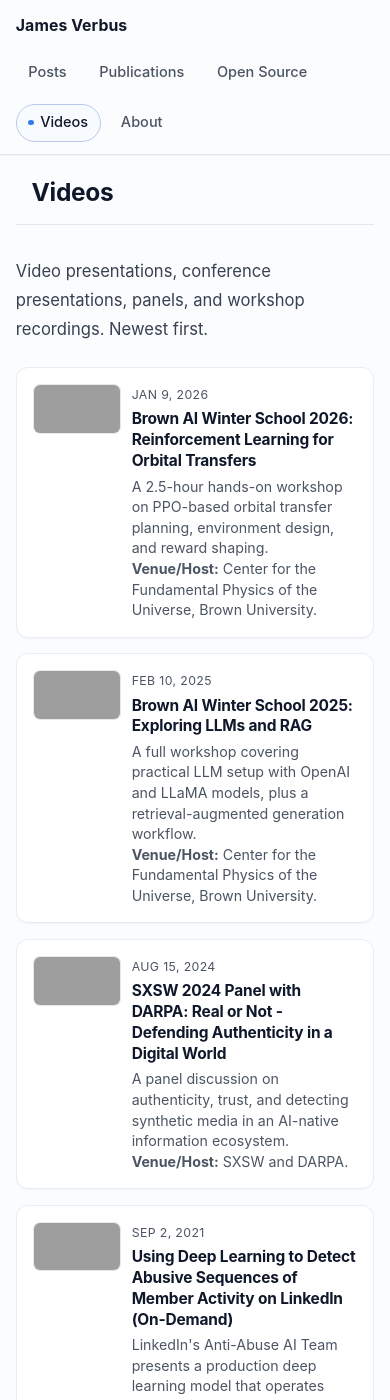
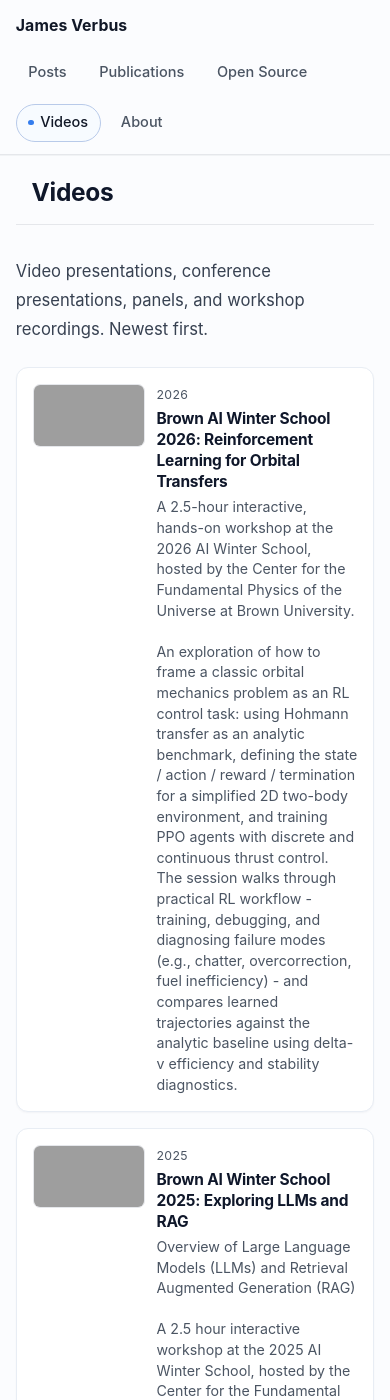
Before and after one commit to jverbus/jverbus.github.io, a Jekyll site: the page built from videos.md, in a window 390 px wide and 1400 px high, cut to the strip 0-1400 px from the top of the window. Built offline with Jekyll 4.4.1, drawn with Linux system fonts in a browser that asks for light colours; some of the changed text lies outside the part shown; grey boxes are pictures that could not be loaded.

Commit message:
feat(site): add Videos and Open Source sections; standardize media cards
  - add Videos and Open Source tabs to top navigation
  - rebuild /videos/ with post-style cards, left-aligned thumbnails, year-only dates, and bold Venue/Host line formatting
  - update video entries/titles/descriptions (Brown 2025/2026, Spark+AI Summit 2020, Fighting Abuse @Scale 2019, Scale talk)
  - add /open-source/ content centered on linkedin/isolation-forest, including links, related posts, and video references
  - remove Latest release and License badges from open-source project block; keep stars/forks
  - add and place new images (isolation_forest.svg, jverbus_abuse_at_scale.jpeg, thermosyphon image on About)
  - refine shared CSS for consistent card styling, responsive thumbnail sizing, and open-source hero alignment

```diff
--- a/assets/css/modern.css
+++ b/assets/css/modern.css
@@ -626,6 +626,31 @@
   display: block;
 }
 
+.project-hero {
+  display: grid;
+  grid-template-columns: 120px minmax(0, 1fr);
+  gap: 0.9rem;
+  align-items: center;
+  margin-bottom: var(--space-6);
+}
+
+.project-logo {
+  width: 120px;
+  max-width: 100%;
+  justify-self: start;
+}
+
+.project-hero-content .project-name {
+  margin: 0 0 0.35rem;
+  font-size: 1.08rem;
+  font-weight: 650;
+  color: var(--heading);
+}
+
+.project-hero-content .project-metrics {
+  margin-bottom: 0;
+}
+
 .page-publications .entry-content > ul {
   list-style: none;
   padding: 0;
@@ -697,13 +722,13 @@
 
 .video-list-item {
   display: grid;
-  grid-template-columns: 116px minmax(0, 1fr);
-  gap: 0.95rem;
+  grid-template-columns: 152px minmax(0, 1fr);
+  gap: 1rem;
   align-items: start;
 }
 
 .video-list-thumb {
-  width: 116px;
+  width: 152px;
   aspect-ratio: 16 / 9;
   object-fit: cover;
   border-radius: 8px;
@@ -773,12 +798,12 @@
   }
 
   .video-list-item {
-    grid-template-columns: 88px minmax(0, 1fr);
-    gap: 0.7rem;
+    grid-template-columns: 112px minmax(0, 1fr);
+    gap: 0.75rem;
   }
 
   .video-list-thumb {
-    width: 88px;
+    width: 112px;
     border-radius: 7px;
   }
 
@@ -789,6 +814,19 @@
   .video-list-content .post-list-description {
     font-size: 0.9rem;
     line-height: 1.45;
+  }
+
+  .project-hero {
+    grid-template-columns: 92px minmax(0, 1fr);
+    gap: 0.7rem;
+  }
+
+  .project-logo {
+    width: 92px;
+  }
+
+  .project-hero-content .project-name {
+    font-size: 1rem;
   }
 }
 
--- a/videos.md
+++ b/videos.md
@@ -11,23 +11,23 @@
   <article class="post-list-item video-list-item" role="listitem">
     <img class="video-list-thumb" src="https://i.ytimg.com/vi/BdPzEhGc7Cw/hqdefault.jpg" alt="Workshop video thumbnail for reinforcement learning orbital transfer presentation" loading="lazy">
     <div class="video-list-content">
-      <p class="post-list-date">Jan 9, 2026</p>
+      <p class="post-list-date">2026</p>
       <h3 class="post-list-title"><a href="https://www.youtube.com/watch?v=BdPzEhGc7Cw" target="_blank" rel="noopener">Brown AI Winter School 2026: Reinforcement Learning for Orbital Transfers</a></h3>
-      <p class="post-list-description">A 2.5-hour hands-on workshop on PPO-based orbital transfer planning, environment design, and reward shaping.<br><strong>Venue/Host:</strong> Center for the Fundamental Physics of the Universe, Brown University.</p>
+      <p class="post-list-description">A 2.5-hour interactive, hands-on workshop at the 2026 AI Winter School, hosted by the Center for the Fundamental Physics of the Universe at Brown University.<br><br>An exploration of how to frame a classic orbital mechanics problem as an RL control task: using Hohmann transfer as an analytic benchmark, defining the state / action / reward / termination for a simplified 2D two-body environment, and training PPO agents with discrete and continuous thrust control. The session walks through practical RL workflow - training, debugging, and diagnosing failure modes (e.g., chatter, overcorrection, fuel inefficiency) - and compares learned trajectories against the analytic baseline using delta-v efficiency and stability diagnostics.</p>
     </div>
   </article>
   <article class="post-list-item video-list-item" role="listitem">
     <img class="video-list-thumb" src="https://i.ytimg.com/vi/3Ra9vuHEh7U/hqdefault.jpg" alt="Workshop video thumbnail for LLM and RAG workshop" loading="lazy">
     <div class="video-list-content">
-      <p class="post-list-date">Feb 10, 2025</p>
+      <p class="post-list-date">2025</p>
       <h3 class="post-list-title"><a href="https://www.youtube.com/watch?v=3Ra9vuHEh7U&list=PL21yWP3gTVmo7gfqS1y0GSeB5ypla8kvi&index=5" target="_blank" rel="noopener">Brown AI Winter School 2025: Exploring LLMs and RAG</a></h3>
-      <p class="post-list-description">A full workshop covering practical LLM setup with OpenAI and LLaMA models, plus a retrieval-augmented generation workflow.<br><strong>Venue/Host:</strong> Center for the Fundamental Physics of the Universe, Brown University.</p>
+      <p class="post-list-description">Overview of Large Language Models (LLMs) and Retrieval Augmented Generation (RAG)<br><br>A 2.5 hour interactive workshop at the 2025 AI Winter School, hosted by the Center for the Fundamental Physics of the Universe at Brown University.<br><br>An exploration of LLM tools and techniques, including using OpenAI API, an open LLaMA model, and retrieval-augmented generation (RAG) for improving AI system performance with external data. We set up an LLM using both OpenAI's API and a locally installed LLaMa model, and build a basic RAG system to demonstrate how external data can be leveraged to enhance AI outputs</p>
     </div>
   </article>
   <article class="post-list-item video-list-item" role="listitem">
     <img class="video-list-thumb" src="https://i.ytimg.com/vi/8zniAjqWI2A/hqdefault.jpg" alt="SXSW panel video thumbnail" loading="lazy">
     <div class="video-list-content">
-      <p class="post-list-date">Aug 15, 2024</p>
+      <p class="post-list-date">2024</p>
       <h3 class="post-list-title"><a href="https://www.youtube.com/watch?v=8zniAjqWI2A" target="_blank" rel="noopener">SXSW 2024 Panel with DARPA: Real or Not - Defending Authenticity in a Digital World</a></h3>
       <p class="post-list-description">A panel discussion on authenticity, trust, and detecting synthetic media in an AI-native information ecosystem.<br><strong>Venue/Host:</strong> SXSW and DARPA.</p>
     </div>
@@ -35,7 +35,7 @@
   <article class="post-list-item video-list-item" role="listitem">
     <img class="video-list-thumb" src="https://embed-ssl.wistia.com/deliveries/9f7ad2c1739c4fc6293fb323cc0c0268fd7184e6.jpg?image_play_button_size=2x&amp;image_crop_resized=960x540&amp;image_play_button_rounded=1&amp;image_play_button_color=8475d5e0" alt="Scale Exchange talk thumbnail" loading="lazy">
     <div class="video-list-content">
-      <p class="post-list-date">Sep 2, 2021</p>
+      <p class="post-list-date">2021</p>
       <h3 class="post-list-title"><a href="https://exchange.scale.com/public/videos/using-deep-learning-to-detect-abusive-sequences-of-member-activity-on-linkedin?wvideo=2ebwra0szn" target="_blank" rel="noopener">Using Deep Learning to Detect Abusive Sequences of Member Activity on LinkedIn (On-Demand)</a></h3>
       <p class="post-list-description">LinkedIn's Anti-Abuse AI Team presents a production deep learning model that operates directly on raw sequences of member activity to better detect and prevent adversarial abuse at scale across heterogeneous attack surfaces. The talk covers early results, including detection of logged-in accounts scraping member profile data.<br><strong>Venue/Host:</strong> Scale Exchange.</p>
     </div>
@@ -43,7 +43,7 @@
   <article class="post-list-item video-list-item" role="listitem">
     <img class="video-list-thumb" src="https://i.ytimg.com/vi/sFRrFWYNAUI/hqdefault.jpg" alt="YouTube video thumbnail for unsupervised abuse detection" loading="lazy">
     <div class="video-list-content">
-      <p class="post-list-date">Aug 13, 2019</p>
+      <p class="post-list-date">2020</p>
       <h3 class="post-list-title"><a href="https://www.youtube.com/watch?v=sFRrFWYNAUI" target="_blank" rel="noopener">Preventing Abuse Using Unsupervised Learning</a></h3>
       <p class="post-list-description">A presentation on applying isolation forests and unsupervised ML to prevent abuse at production scale.<br><strong>Venue/Host:</strong> @Scale Conference (recording hosted on YouTube).</p>
     </div>
@@ -51,9 +51,9 @@
   <article class="post-list-item video-list-item" role="listitem">
     <img class="video-list-thumb" src="{{ site.baseurl }}/assets/images/jverbus_abuse_at_scale.jpeg" alt="James Verbus presenting at @Scale" loading="lazy">
     <div class="video-list-content">
-      <p class="post-list-date">Aug 13, 2019</p>
-      <h3 class="post-list-title"><a href="https://atscaleconference.com/videos/fighting-abuse-scale-2019-preventing-abuse-using-unsupervised-learning/" target="_blank" rel="noopener">Fighting Abuse at Scale 2019: Preventing Abuse Using Unsupervised Learning</a></h3>
-      <p class="post-list-description">Conference session page for the same abuse-detection presentation at @Scale.<br><strong>Venue/Host:</strong> @Scale Conference (LinkedIn Engineering).</p>
+      <p class="post-list-date">2019</p>
+      <h3 class="post-list-title"><a href="https://atscaleconference.com/videos/fighting-abuse-scale-2019-preventing-abuse-using-unsupervised-learning/" target="_blank" rel="noopener">Fighting Abuse @Scale: Preventing Abuse Using Unsupervised Learning</a></h3>
+      <p class="post-list-description">Detection of abusive activity on a large social network is an adversarial challenge with quickly evolving behavior patterns and imperfect ground truth labels. These characteristics limit the use of supervised learning techniques, but they can be overcome using unsupervised methods. To address these challenges, we created a Scala/Spark implementation of the isolation forest unsupervised outlier detection algorithm; we recently open sourced this library (<a href="https://github.com/linkedin/isolation-forest">github.com/linkedin/isolation-forest</a>).<br><strong>Venue/Host:</strong> @Scale Conference (LinkedIn Engineering).</p>
     </div>
   </article>
 </div>
```
Also changed, not shown: open-source.md (+14 -10 lines), assets/images/jverbus_abuse_at_scale.jpeg.
